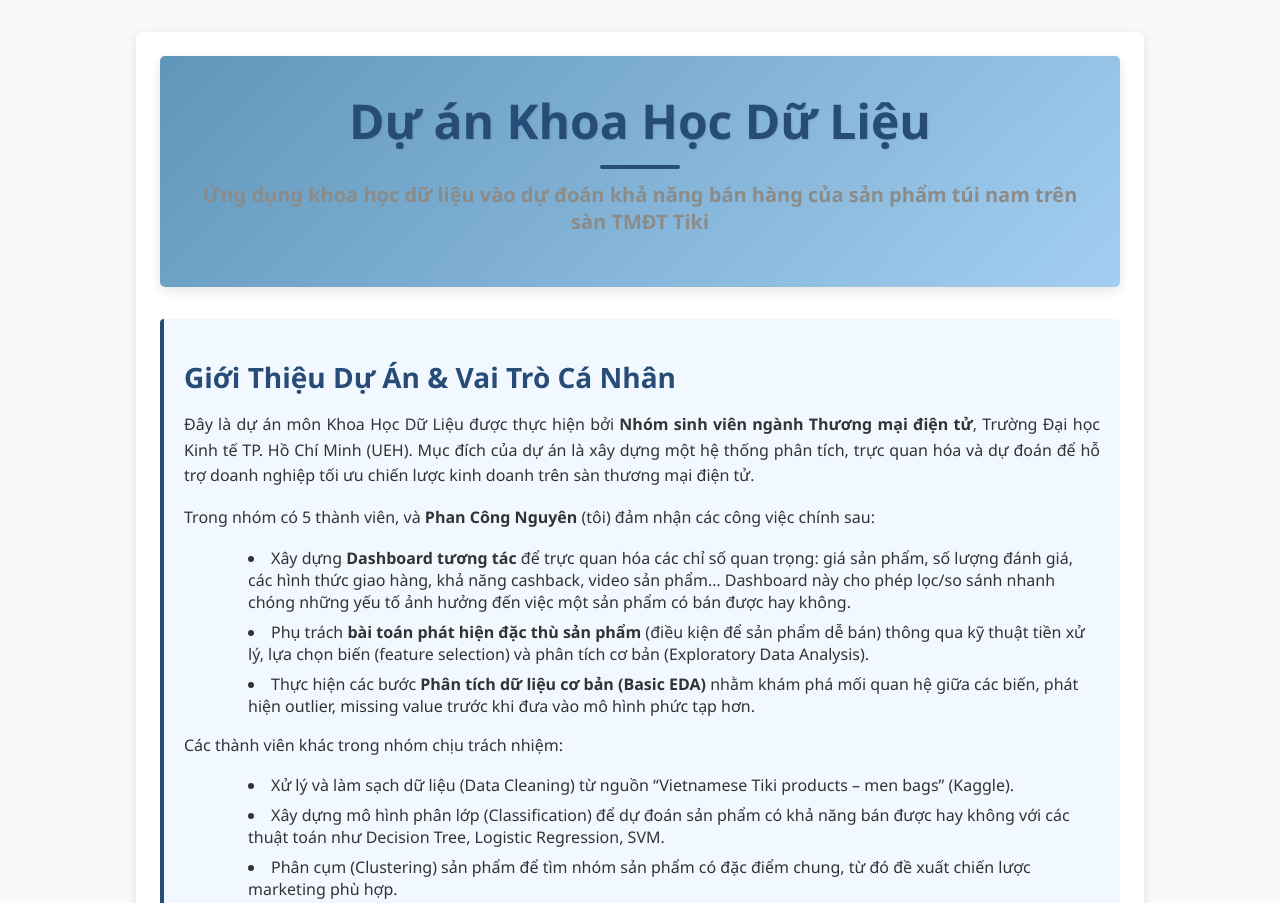
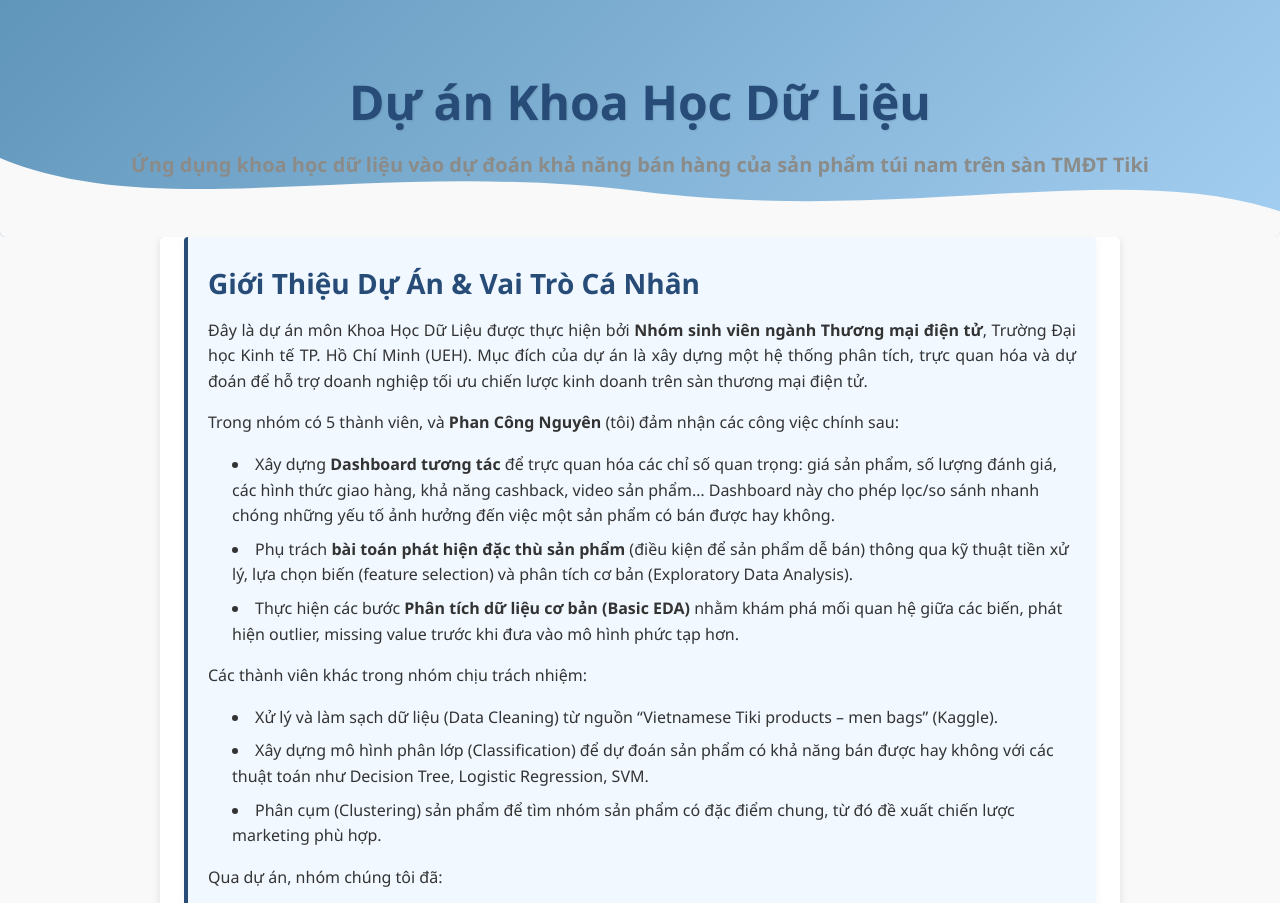
Before and after one commit to CongNguyn/Data-Science-Project, a plain HTML site: page index.html in a window 1280 px wide. Shown: the top 903 px of the page. Drawn offline with Linux system fonts and the light colour scheme.

Commit message:
Update index.html

```diff
--- a/index.html
+++ b/index.html
@@ -6,82 +6,115 @@
   <meta name="viewport" content="width=device-width, initial-scale=1.0" />
 
   <style>
-    /* --- CSS chung; bạn có thể điều chỉnh thêm nếu cần --- */
+    /* ========================================
+       RESET & GLOBAL STYLES
+    ======================================== */
+    * {
+      margin: 0;
+      padding: 0;
+      box-sizing: border-box;
+    }
+
     body {
       font-family: 'Segoe UI', Tahoma, Geneva, Verdana, sans-serif;
       background-color: #f9f9f9;
-      margin: 0;
-      padding: 0;
       color: #333;
+      line-height: 1.6;
     }
+
+    a {
+      color: inherit;
+      text-decoration: none;
+    }
+    a:hover {
+      text-decoration: underline;
+    }
+
     .container {
       max-width: 960px;
-      margin: 2rem auto;
-      padding: 1.5rem;
-      background-color: #fff;
+      margin: 0 auto;
+      padding: 2rem 1.5rem;
+      background: #fff;
       box-shadow: 0 2px 8px rgba(0,0,0,0.1);
       border-radius: 5px;
+      margin-bottom: 3rem;
     }
 
-    /* HEADER MỚI */
+    h1, h2 {
+      font-weight: 600;
+    }
+
+    /* ========================================
+       HEADER STYLES
+    ======================================== */
     header {
+      position: relative;
+      text-align: center;
+      color: #274c77;
       background: linear-gradient(135deg, #6096ba 0%, #a3cef1 100%);
-      padding: 2rem 1.5rem;
-      border-radius: 5px;
-      margin-bottom: 2rem;
-      box-shadow: 0 4px 12px rgba(0, 0, 0, 0.1);
+      padding: 4rem 1rem 2rem;
+      border-radius: 0 0 5px 5px;
+      overflow: hidden;
     }
+
     header h1 {
-      margin: 0;
       font-size: 3rem;
-      color: #274c77;
-      text-align: center;
-      text-shadow: 1px 1px 2px rgba(0, 0, 0, 0.1);
+      margin-bottom: 0.5rem;
+      text-shadow: 1px 1px 2px rgba(0,0,0,0.1);
     }
+
     header p.subtitle {
-      margin-top: 0.75rem;
       font-size: 1.25rem;
       color: #8b8c89;
       font-weight: bold;
-      text-align: center;
-    }
-    /* Decorative underline */
-    header .underline {
-      width: 80px;
-      height: 4px;
-      background-color: #274c77;
-      margin: 0.75rem auto;
-      border-radius: 2px;
+      margin-bottom: 1.5rem;
     }
 
-    /* PHẦN GIỚI THIỆU */
+    /* Decorative SVG wave at bottom of header */
+    header .wave-divider {
+      position: absolute;
+      bottom: -1px;
+      left: 0;
+      width: 100%;
+      height: 80px;
+    }
+
+    /* ========================================
+       INTRO STYLES
+    ======================================== */
     .intro {
       background-color: #f1f8ff;
       border-left: 4px solid #274c77;
-      padding: 1rem 1.25rem;
+      padding: 1.5rem 1.25rem;
       border-radius: 4px;
-      margin-bottom: 2rem;
+      margin-top: -2rem; /* Pull up to overlap slightly with wave */
+      box-shadow: 0 2px 8px rgba(0,0,0,0.05);
     }
+
     .intro h2 {
       font-size: 1.75rem;
       color: #274c77;
       margin-bottom: 0.75rem;
     }
+
     .intro p {
       margin-bottom: 1rem;
       text-align: justify;
-      line-height: 1.6;
     }
+
     .intro ul {
       margin-left: 1.5rem;
       margin-bottom: 1rem;
     }
+
     .intro ul li {
       margin-bottom: 0.5rem;
       list-style: disc inside;
     }
 
-    /* PHẦN NỘI DUNG (PDF) */
+    /* ========================================
+       CONTENT (PDF EMBED) STYLES
+    ======================================== */
     .content h2 {
       font-size: 1.75rem;
       color: #274c77;
@@ -89,10 +122,11 @@
       border-bottom: 2px solid #274c77;
       padding-bottom: 0.25rem;
     }
+
     .content p {
       margin-bottom: 1rem;
     }
-    /* Container cho PDF để tạo hiệu ứng nổi bật */
+
     .pdf-container {
       background-color: #e7ecef;
       border: 1px solid #274c77;
@@ -101,6 +135,7 @@
       padding: 1rem;
       margin-bottom: 2rem;
     }
+
     .pdf-viewer {
       width: 100%;
       height: 700px;
@@ -108,7 +143,9 @@
       border-radius: 4px;
     }
 
-    /* PHẦN TÀI LIỆU LIÊN QUAN */
+    /* ========================================
+       RELATED DOCUMENTS STYLES
+    ======================================== */
     .related h2 {
       font-size: 1.75rem;
       color: #274c77;
@@ -116,9 +153,11 @@
       border-bottom: 2px solid #274c77;
       padding-bottom: 0.25rem;
     }
+
     .related p {
       margin-bottom: 1rem;
     }
+
     .related a {
       color: #0066cc;
       font-weight: bold;
@@ -127,7 +166,9 @@
       text-decoration: underline;
     }
 
-    /* FOOTER */
+    /* ========================================
+       FOOTER STYLES
+    ======================================== */
     footer {
       text-align: center;
       font-size: 0.9rem;
@@ -137,48 +178,61 @@
       padding: 1rem 0;
       border-radius: 0 0 5px 5px;
     }
+
     footer p {
-      margin: 0;
+      margin: 0.25rem 0;
     }
+
     footer a {
       color: #ffe082;
+      margin: 0 0.5rem;
     }
     footer a:hover {
       text-decoration: underline;
+    }
+
+    /* ========================================
+       RESPONSIVE
+    ======================================== */
+    @media (max-width: 600px) {
+      header h1 {
+        font-size: 2.2rem;
+      }
+      header p.subtitle {
+        font-size: 1rem;
+      }
     }
   </style>
 </head>
 
 <body>
-  <div class="container">
-    <!-- ----------------------------------------------------- -->
-    <!-- 1. HEADER -->
-    <!-- ----------------------------------------------------- -->
+  <!-- HEADER with SVG Wave Divider -->
   <header>
     <h1>Dự án Khoa Học Dữ Liệu</h1>
-      <div class="underline"></div>
     <p class="subtitle">
       Ứng dụng khoa học dữ liệu vào dự đoán khả năng bán hàng của sản phẩm túi nam trên sàn TMĐT Tiki
     </p>
+    <svg class="wave-divider" viewBox="0 0 1200 120" preserveAspectRatio="none">
+      <path d="M0,0 C150,100 350,0 600,50 C850,100 1050,0 1200,80 L1200,120 L0,120 Z"
+            fill="#f9f9f9" />
+    </svg>
   </header>
 
-    <!-- ----------------------------------------------------- -->
-    <!-- 2. GIỚI THIỆU -->
-    <!-- ----------------------------------------------------- -->
+  <!-- MAIN CONTAINER -->
+  <div class="container">
+
+    <!-- INTRODUCTION -->
     <div class="intro">
-      <h2>Giới Thiệu Dự Án & Vai Trò Cá Nhân</h2>
-
+      <h2>Giới Thiệu Dự Án &amp; Vai Trò Cá Nhân</h2>
       <p>
         Đây là dự án môn Khoa Học Dữ Liệu được thực hiện bởi <strong>Nhóm sinh viên ngành Thương mại điện tử</strong>, Trường Đại học Kinh tế TP. Hồ Chí Minh (UEH). Mục đích của dự án là xây dựng một hệ thống phân tích, trực quan hóa và dự đoán để hỗ trợ doanh nghiệp tối ưu chiến lược kinh doanh trên sàn thương mại điện tử.
       </p>
-
       <p>
         Trong nhóm có 5 thành viên, và <strong>Phan Công Nguyên</strong> (tôi) đảm nhận các công việc chính sau:
       </p>
       <ul>
         <li>
-          Xây dựng <strong>Dashboard tương tác</strong> để trực quan hóa các chỉ số quan trọng: giá sản phẩm, số lượng đánh giá, các hình thức giao hàng, khả năng cashback, video sản phẩm…
-          Dashboard này cho phép lọc/so sánh nhanh chóng những yếu tố ảnh hưởng đến việc một sản phẩm có bán được hay không.
+          Xây dựng <strong>Dashboard tương tác</strong> để trực quan hóa các chỉ số quan trọng: giá sản phẩm, số lượng đánh giá, các hình thức giao hàng, khả năng cashback, video sản phẩm… Dashboard này cho phép lọc/so sánh nhanh chóng những yếu tố ảnh hưởng đến việc một sản phẩm có bán được hay không.
         </li>
         <li>
           Phụ trách <strong>bài toán phát hiện đặc thù sản phẩm</strong> (điều kiện để sản phẩm dễ bán) thông qua kỹ thuật tiền xử lý, lựa chọn biến (feature selection) và phân tích cơ bản (Exploratory Data Analysis).
@@ -187,7 +241,6 @@
           Thực hiện các bước <strong>Phân tích dữ liệu cơ bản (Basic EDA)</strong> nhằm khám phá mối quan hệ giữa các biến, phát hiện outlier, missing value trước khi đưa vào mô hình phức tạp hơn.
         </li>
       </ul>
-
       <p>
         Các thành viên khác trong nhóm chịu trách nhiệm:
         <ul>
@@ -196,59 +249,45 @@
           <li>Phân cụm (Clustering) sản phẩm để tìm nhóm sản phẩm có đặc điểm chung, từ đó đề xuất chiến lược marketing phù hợp.</li>
         </ul>
       </p>
-
       <p>
         Qua dự án, nhóm chúng tôi đã:
         <ul>
           <li>Thu thập và làm sạch thành công khoảng 1.029 bản ghi sản phẩm sau khi chọn lọc từ 4.235 bản ghi gốc.</li>
           <li>Xây dựng dashboard giúp hiển thị trực quan các thuộc tính cơ bản có liên quan đến việc bán hàng của một sản phẩm: giá gốc, giá khuyến mãi, số lượng đánh giá, đánh giá trung bình, số video, hình thức giao hàng, số lượng bán, v.v.</li>
-          <li>Phát hiện đặc thù (insight) cho thấy: sản phẩm có <strong>video giới thiệu</strong> và <strong>đánh giá cao (>4.0)</strong> thường có khả năng bán cao hơn 30% so với nhóm còn lại.</li>
-          <li>Từ kết quả phân tích cơ bản, đã đề xuất doanh nghiệp tập trung đầu tư vào sản phẩm có “thương hiệu lớn”, “số lượng đánh giá > 100” và “video giới thiệu” để tăng khả năng tiếp cận khách hàng.</li>
+          <li>Phát hiện đặc thù (insight) cho thấy: sản phẩm có <strong>video giới thiệu</strong> và <strong>đánh giá cao (&gt;4.0)</strong> thường có khả năng bán cao hơn 30% so với nhóm còn lại.</li>
+          <li>Từ kết quả phân tích cơ bản, đã đề xuất doanh nghiệp tập trung đầu tư vào sản phẩm có “thương hiệu lớn”, “số lượng đánh giá &gt; 100” và “video giới thiệu” để tăng khả năng tiếp cận khách hàng.</li>
         </ul>
       </p>
     </div>
 
-    <!-- ----------------------------------------------------- -->
-    <!-- 3. NỘI DUNG CHÍNH (EMBED PDF) -->
-    <!-- ----------------------------------------------------- -->
+    <!-- CONTENT (PDF EMBED) -->
     <section class="content">
       <h2>Nội Dung Chi Tiết (Vui Lòng Xem Toàn Bộ File PDF)</h2>
       <p>Bạn có thể cuộn xuống để xem toàn bộ báo cáo dưới đây. Nếu muốn tải về, hãy nhấn vào nút “Tải PDF” bên dưới.</p>
-
-      <!-- Nút tải PDF -->
       <p>
         <a href="Nhóm01.pdf" target="_blank" style="font-weight: bold; color: #274c77;">
           📥 Tải PDF dự án
         </a>
       </p>
-
-      <!-- Khung PDF Container để tạo hiệu ứng nổi bật -->
       <div class="pdf-container">
-        <embed
-          src="Nhóm01.pdf"
-          type="application/pdf"
-          class="pdf-viewer"
-        />
+        <embed src="Nhóm01.pdf" type="application/pdf" class="pdf-viewer" />
       </div>
     </section>
 
-    <!-- ----------------------------------------------------- -->
-    <!-- TÀI LIỆU LIÊN QUAN -->
-    <!-- ----------------------------------------------------- -->
+    <!-- RELATED DOCUMENTS -->
     <section class="related">
       <h2>Tài Liệu Liên Quan</h2>
       <p>Nhóm chúng tôi đã sử dụng và tạo ra các tài liệu, dữ liệu hỗ trợ trong quá trình thực hiện dự án. Bạn có thể truy cập toàn bộ folder sau trên Google Drive để xem hoặc tải về:</p>
       <p>
-        <a href="https://drive.google.com/drive/folders/1IhgtQPQVT2kxF2XZ4-qlaWm1WJ8L-Hfm?usp=sharing"
-           target="_blank">
+        <a href="https://drive.google.com/drive/folders/1IhgtQPQVT2kxF2XZ4-qlaWm1WJ8L-Hfm?usp=sharing" target="_blank">
           📂 Link Google Drive – Tài liệu & Dữ liệu Dự án
         </a>
       </p>
     </section>
 
-    <!-- ----------------------------------------------------- -->
-    <!-- 5. FOOTER -->
-    <!-- ----------------------------------------------------- -->
+  </div>
+
+  <!-- FOOTER -->
   <footer>
     <p>© 2025 Nhóm 01 – Khoa Công nghệ Thông tin Kinh doanh, UEH. Đã cập nhật lần cuối: 05/10/2024</p>
     <p>
@@ -257,6 +296,5 @@
       <a>📞 0374244551</a>
     </p>
   </footer>
-  </div>
 </body>
 </html>
```
Lines whose indentation alone changed are shown as unchanged.
